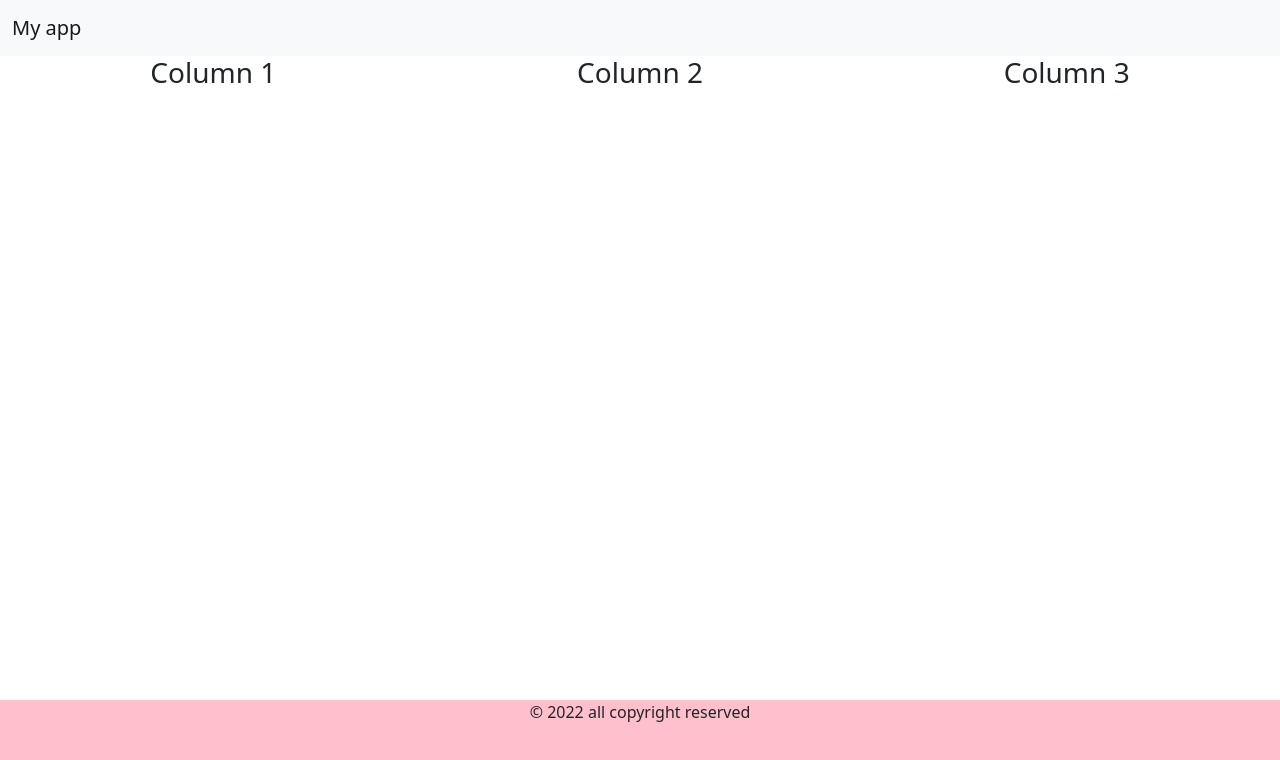
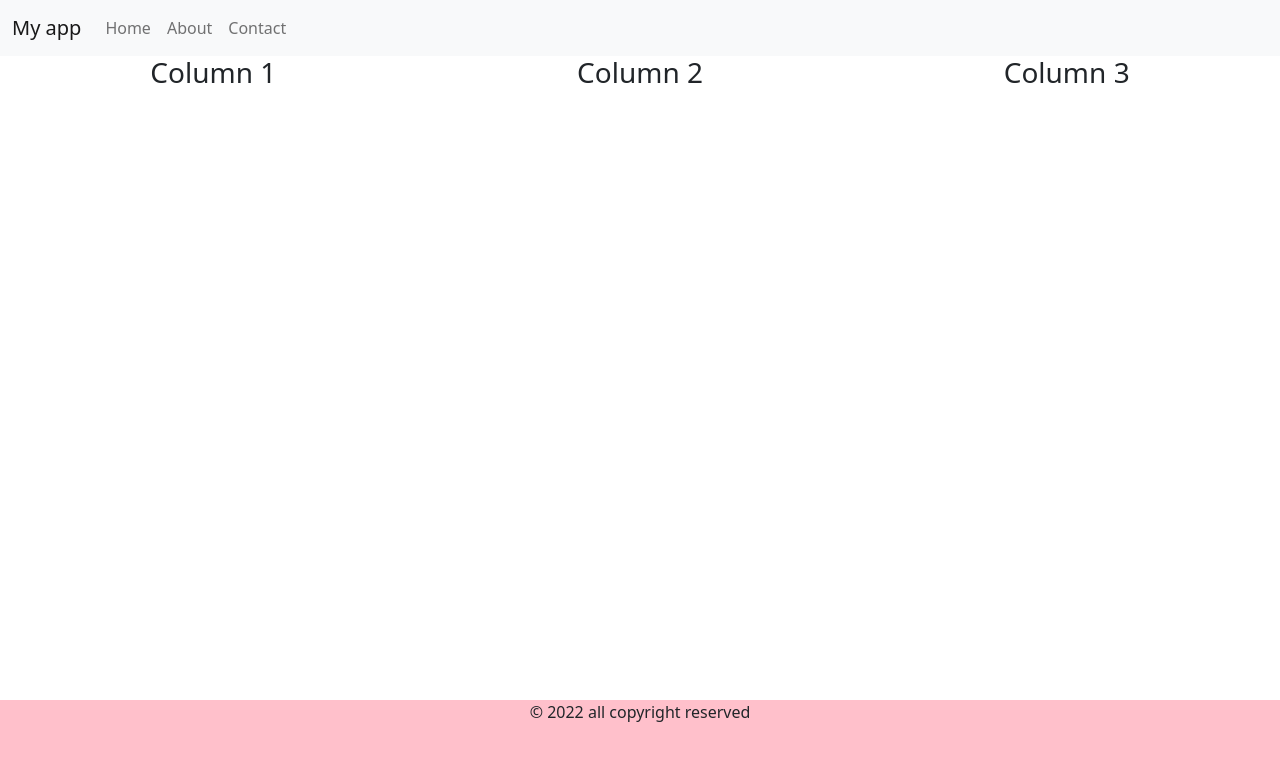
Before and after one commit to TimDeng123/classactivity, a React (Create React App) app: page / in a window 1280 px wide. Shown: the top 760 px of the page. Built offline with nearby package versions, Linux system fonts and the light colour scheme.

Commit message:
navbar added

```diff
--- a/src/App.css
+++ b/src/App.css
@@ -1,4 +1,7 @@
 .App {
+  display: grid;
+  grid-template-rows: auto 1fr auto;
+  min-height: 100vh;
   text-align: center;
 }
 
--- a/src/App.js
+++ b/src/App.js
@@ -2,8 +2,10 @@ import logo from './logo.svg';
 import './App.css';
 import {Header} from './components/Header'
 import { Footer } from './components/Footer';
+
 function App() {
   return (
+
     <div className="App">
      {/* <nav className="navbar bg-light">
         <div className="container-fluid">
--- a/src/components/Header.js
+++ b/src/components/Header.js
@@ -1,10 +1,15 @@
+import { Navigation } from "./Navigation"
 export function Header(props){
     return (
-        <nav className="navbar bg-light">
+        <header className="navbar bg-light navbar-expand-lg">
         <div className="container-fluid">
         <a className="navbar-brand" href="#">{props.title}</a>
+        <div className="collapse navbar-collapse">
+          <Navigation/>
         </div>
-      </nav>
+
+        </div>
+      </header>
 
     )
 
--- /dev/null
+++ b/src/components/Navigation.js
@@ -0,0 +1,11 @@
+export function Navigation(props){
+    return (
+        <nav className="navbar-nav me-auto mb-2 mb-lg-0">
+            <a herf = "#" className = "nav-link">Home</a>
+            <a herf = "#" className = "nav-link">About</a>
+            <a herf = "#" className = "nav-link">Contact</a>
+        </nav>
+
+    )
+
+}
```
